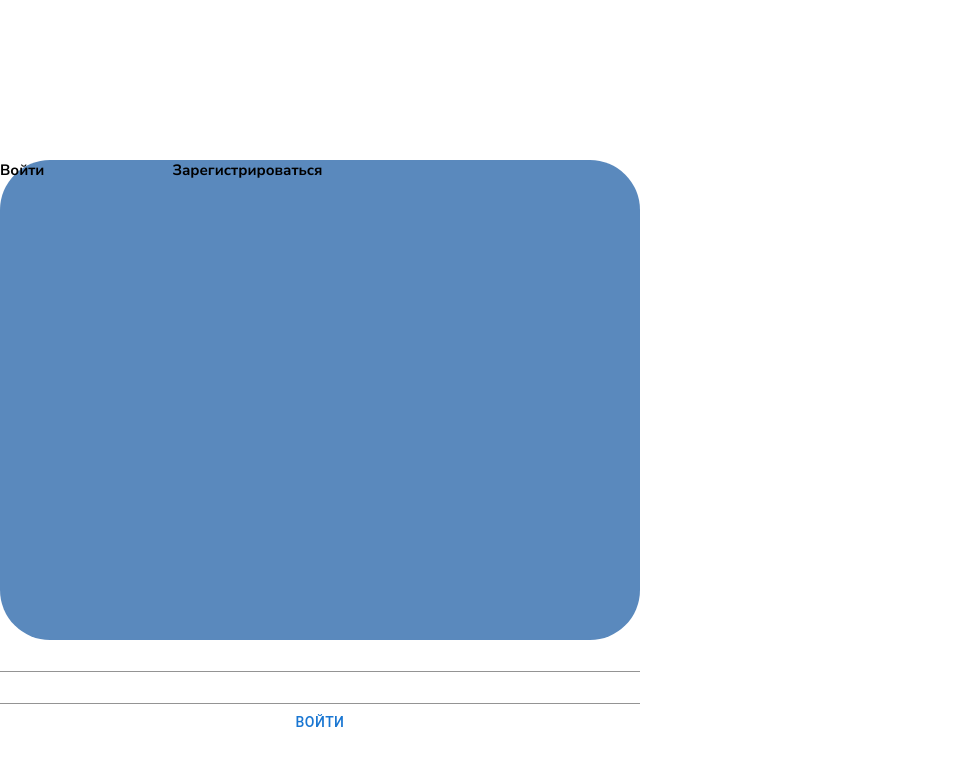
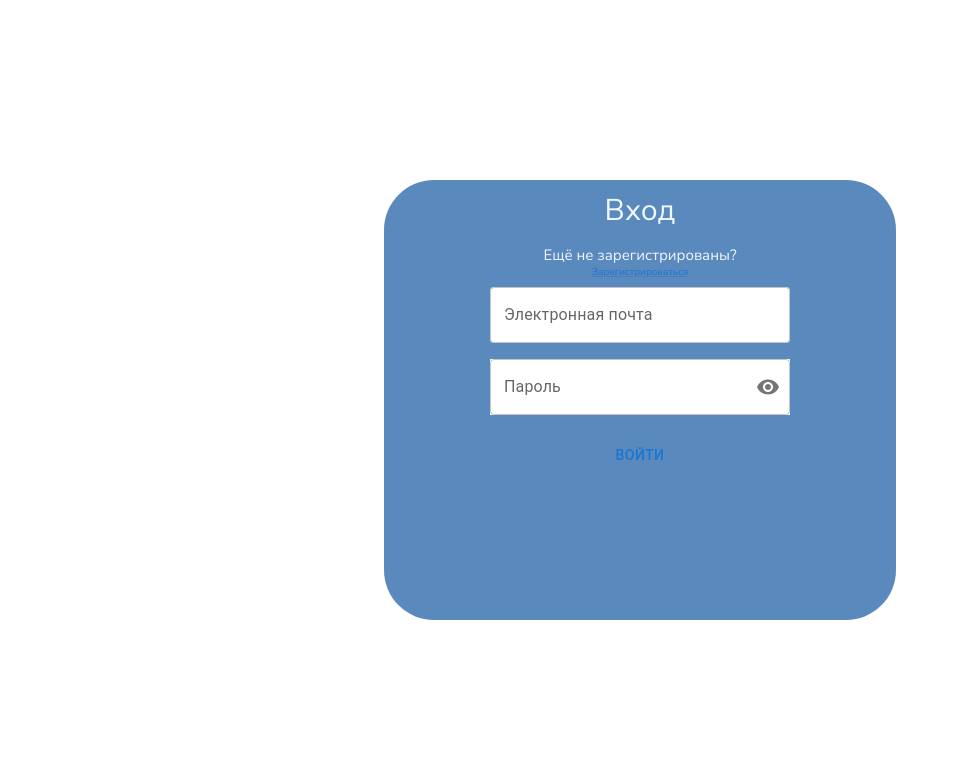
Before and after one commit to Manya18/it-olymps.istu, a Next.js app: page /login in a window 1280 px wide. Shown: the top 766 px of the page, without its empty margins (0-959 px from the left). Built offline with nearby package versions, Linux system fonts and the light colour scheme.

Commit message:
добавлены страницы входа/регистрации (но не получается переходить между ними)

```diff
--- a/package.json
+++ b/package.json
@@ -12,6 +12,7 @@
     "@emotion/react": "^11.11.1",
     "@emotion/style": "^0.8.0",
     "@emotion/styled": "^11.11.0",
+    "@material-ui/styles": "^4.11.5",
     "@mui/icons-material": "^5.14.18",
     "@mui/material": "^5.14.16",
     "@progress/kendo-react-buttons": "^6.1.0",
@@ -20,6 +21,7 @@
     "mui": "^0.0.1",
     "next": "13.5.6",
     "react": "^18",
+    "react-cookie": "^6.1.1",
     "react-dom": "^18",
     "zustand": "^4.4.6"
   },
--- a/src/components/screens/login/Login.tsx
+++ b/src/components/screens/login/Login.tsx
@@ -1,15 +1,22 @@
-import Layout from "@/components/layout/Layout";
 import styles from "./LoginScreen.module.css";
-import { Button, Input, InputLabel, LinearProgress, MenuItem, Select, Stack, List, ListItem, ListItemText, ListItemButton, Collapse, Box} from '@mui/material';
-import user from "person.png"
-import email from "email.png"
-import password from "password.png"
+import {Box, Button, TextField, FormControl, InputLabel, OutlinedInput, InputAdornment, IconButton, Link, colors} from '@mui/material';
+import {Visibility, VisibilityOff} from '@mui/icons-material';
 import { useState } from "react";
 import useStore from "@/components/useStore";
 import axios from "axios";
 import React from "react";
 
-const Login = () => {
+let loginWnd = true;
+const setLoginWnd = (bool:boolean) => {
+    loginWnd = bool;
+}
+
+const loginWindow = () => {
+    const [showPassword, setShowPassword] = useState(false);
+    const handleClickShowPassword = () => setShowPassword((show) => !show);
+    const handleMouseDownPassword = (event: React.MouseEvent<HTMLButtonElement>) => {
+        event.preventDefault();
+    };
     const [email, setEmail] = useState('');
     const [password, setPassword] = useState('');
     const [valid, setValid] = useState(false);
@@ -43,23 +50,116 @@ const Login = () => {
         }
 
     }
-
-
-    console.log(valid)
     return (
-        <Box className={styles.w}>
-        <Stack className={styles.st} style={{flexDirection: 'row', display: 'flex'}}>
-            <h2 className={styles.h2}>Войти</h2>
-            <h2 className={styles.h2}>Зарегистрироваться</h2>
-        </Stack>
-        <Stack>
-            <Input value={email} type='string' onChange={(e) => setEmail(e.target.value)}></Input>
-            <Input value={password} type='string' onChange={(e) => setPassword(e.target.value)}></Input>
-            <Button onClick={() => logIn()}>Войти</Button>
-            {valid && <div style={{color:'red'}}>Неверный логин или пароль</div>}
-        </Stack>
+        <Box className={styles.fieldsBlockLogin}>
+            <center>
+                <div className={styles.header}>Вход</div><br/>
+                <div className={styles.question}>Ещё не зарегистрированы?</div>
+                <Link href='' className={styles.link} onClick={() => setLoginWnd(false)}>Зарегистрироваться</Link><br/>
+                <TextField id='login' label="Электронная почта" color="info" InputProps={{style: {background: "white"}}} sx={{m:1, width: 300}}/><br/>
+                <FormControl style={{background: "white"}} sx={{ m: 1, width: 300 }} variant="outlined">
+                    <InputLabel htmlFor="outlined-adornment-password">Пароль</InputLabel>
+                    <OutlinedInput
+                        inputProps={{style: {background: "white"}}}
+                        id="outlined-adornment-password"
+                        type={showPassword ? 'text' : 'password'}
+                        endAdornment={
+                            <InputAdornment position="end" style={{background: "white"}}>
+                                <IconButton
+                                    style={{background: "white"}}
+                                    aria-label="toggle password visibility"
+                                    onClick={handleClickShowPassword}
+                                    onMouseDown={handleMouseDownPassword}
+                                    edge="end"
+                                >
+                                {showPassword ? <VisibilityOff /> : <Visibility />}
+                                </IconButton>
+                            </InputAdornment>
+            }
+            label="Пароль"
+          />
+            </FormControl><br/>
+            {valid && <div style={{color:'red', fontSize: '150%'}}>Неверный логин или пароль</div>}
+            <br/>
+            <Button className={styles.buttonStyle} onClick={() => logIn()}>Войти</Button>
+            </center>
         </Box>
     )
 }
 
+const regWindow = () => {
+    const [showPassword, setShowPassword] = useState(false);
+    const handleClickShowPassword = () => setShowPassword((show) => !show);
+    const handleMouseDownPassword = (event: React.MouseEvent<HTMLButtonElement>) => {
+        event.preventDefault();
+    };
+    const [showRepPassword, setShowRepPassword] = useState(false);
+    const handleClickShowRepPassword = () => setShowRepPassword((show) => !show);
+    const handleMouseDownRepPassword = (event: React.MouseEvent<HTMLButtonElement>) => {
+        event.preventDefault();
+    };
+    return (
+        <Box className={styles.fieldsBlockReg}>
+            <center>
+                <div className={styles.header}>Регистрация</div><br/>
+                <div className={styles.question}>Уже зарегистрированы?</div>
+                <Link href='' className={styles.link} onClick={() => setLoginWnd(true)}>Войти</Link><br/>
+                <TextField id='login' label="Электронная почта" color="info" InputProps={{style: {background: "white"}}} sx={{m:1, width: 300}}/><br/>
+                <FormControl style={{background: "white"}} sx={{ m: 1, width: 300 }} variant="outlined">
+                    <InputLabel htmlFor="outlined-adornment-password">Пароль</InputLabel>
+                    <OutlinedInput
+                        inputProps={{style: {background: "white"}}}
+                        id="outlined-adornment-password"
+                        type={showPassword ? 'text' : 'password'}
+                        endAdornment={
+                            <InputAdornment position="end" style={{background: "white"}}>
+                                <IconButton
+                                    style={{background: "white"}}
+                                    aria-label="toggle password visibility"
+                                    onClick={handleClickShowPassword}
+                                    onMouseDown={handleMouseDownPassword}
+                                    edge="end"
+                                >
+                                {showPassword ? <VisibilityOff /> : <Visibility />}
+                                </IconButton>
+                            </InputAdornment>
+            }
+            label="Пароль"
+          />
+            </FormControl>
+            <FormControl style={{background: "white"}} sx={{ m: 1, width: 300 }} variant="outlined">
+                    <InputLabel htmlFor="outlined-adornment-password">Повторите пароль</InputLabel>
+                    <OutlinedInput
+                        inputProps={{style: {background: "white"}}}
+                        id="outlined-adornment-password"
+                        type={showRepPassword ? 'text' : 'password'}
+                        endAdornment={
+                            <InputAdornment position="end" style={{background: "white"}}>
+                                <IconButton
+                                    style={{background: "white"}}
+                                    aria-label="toggle password visibility"
+                                    onClick={handleClickShowRepPassword}
+                                    onMouseDown={handleMouseDownRepPassword}
+                                    edge="end"
+                                >
+                                {showRepPassword ? <VisibilityOff /> : <Visibility />}
+                                </IconButton>
+                            </InputAdornment>
+            }
+            label="Пароль"
+          />
+            </FormControl><br/><br/>
+            <Button className={styles.buttonStyle}>Зарегистрироваться</Button>
+            </center>
+        </Box>
+    )
+}
+
+const Login = () => {
+    return (
+        <div>{loginWnd? loginWindow():regWindow()}</div>
+    )
+}
+
+
 export default Login;
--- a/src/components/screens/login/LoginScreen.module.css
+++ b/src/components/screens/login/LoginScreen.module.css
@@ -1,17 +1,52 @@
-.st
-{
-    width: 50vw;
-    height: 60vh;
-}
-.h2{
-    margin-right: 10vw;
-}
-.w{
-    width: 50vw;
-    height: 60vh;
-    margin-top: 20vh;
-    margin-left: 25 vw;
-    flex-shrink: 0;
+.fieldsBlockLogin {
+    width: 40vw;
+    height: 55vh;
     border-radius: 50px;
     background: #5A89BD;
+    position: absolute;
+    top: 0;
+    right: 0;
+    bottom: 0;
+    left: 0;
+    margin: auto;
 }
+
+.fieldsBlockReg {
+    width: 40vw;
+    height: 65vh;
+    border-radius: 50px;
+    background: #5A89BD;
+    position: absolute;
+    top: 0;
+    right: 0;
+    bottom: 0;
+    left: 0;
+    margin: auto;
+}
+
+.header {
+    padding-top: 10px;
+    color: aliceblue;
+    font-size: 300%;
+}
+
+.question {
+    color:aliceblue;
+    font-size: 150%;
+}
+
+.link {
+    color: aliceblue;
+    font-size: 150%;
+    text-decoration: underline;
+}
+
+.buttonStyle {
+    background-color: rgb(20, 8, 97);
+    color: aliceblue;
+}
+
+.buttonStyle:hover {
+    background-color: rgb(18, 10, 73);
+    color: aliceblue;
+}
```
Also changed, not shown: 1 other file (tests, documents, lock files or other folders).
